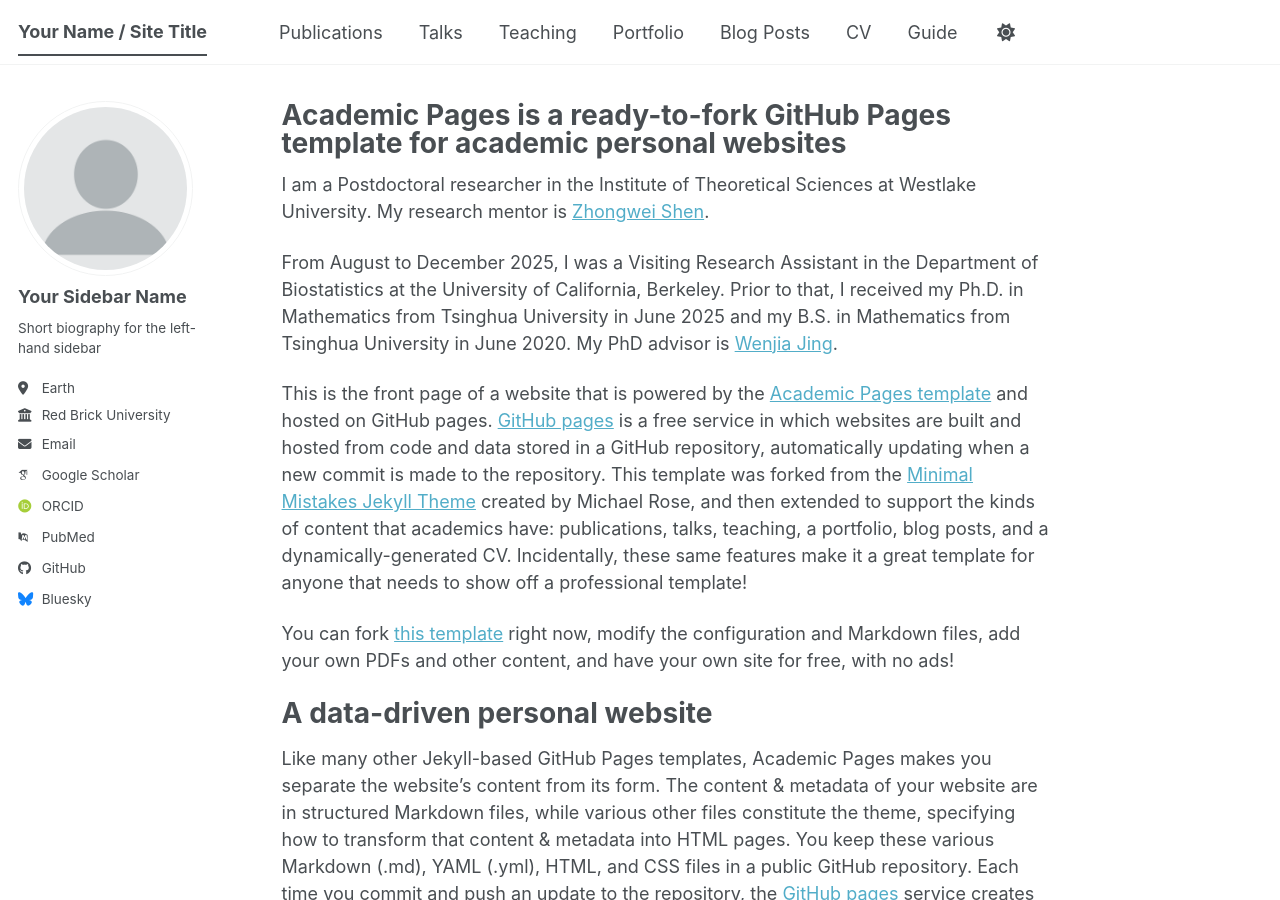
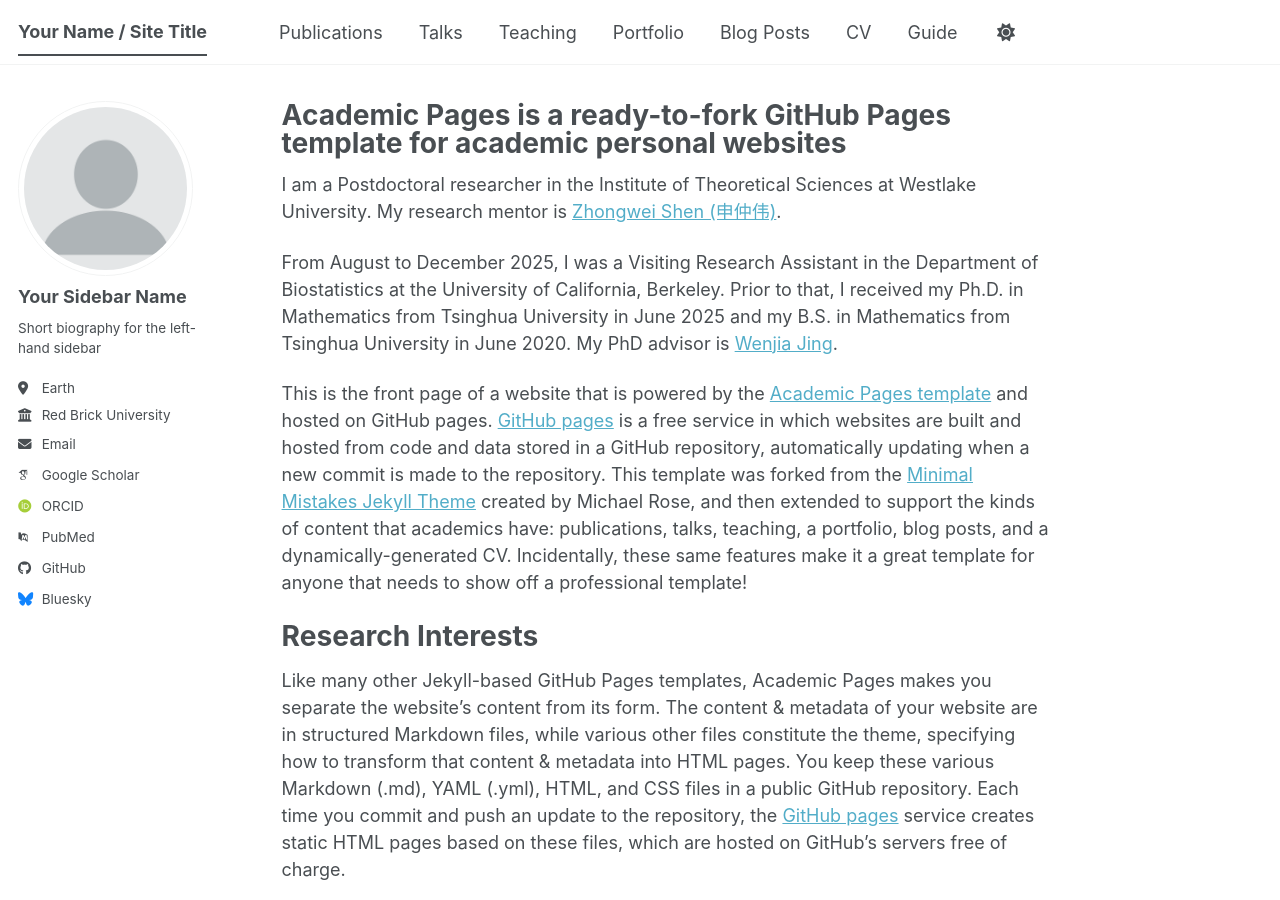
Before and after one commit to XinFu99-droid/xinfu99.github.io, a Jekyll site: the page built from _pages/about.md, in a window 1280 px wide and 900 px high. Built offline with Jekyll 4.4.1, drawn with Linux system fonts in a browser that asks for light colours; some web fonts are replaced; a script bundle is joined from its source files by our own code; library files that are not in the unit come from our copies.

Commit message:
Update about.md

```diff
--- a/_pages/about.md
+++ b/_pages/about.md
@@ -7,15 +7,13 @@ redirect_from:
   - /about.html
 ---
 
-I am a Postdoctoral researcher in the Institute of Theoretical Sciences at Westlake University. My research mentor is [Zhongwei Shen](https://scholar.google.com/citations?user=aS4pZfoAAAAJ&hl=en).
+I am a Postdoctoral researcher in the Institute of Theoretical Sciences at Westlake University. My research mentor is [Zhongwei Shen (申仲伟)](https://scholar.google.com/citations?user=aS4pZfoAAAAJ&hl=en).
 
 From August to December 2025, I was a Visiting Research Assistant in the Department of Biostatistics at the University of California, Berkeley. Prior to that, I received my Ph.D. in Mathematics from Tsinghua University in June 2025 and my B.S. in Mathematics from Tsinghua University in June 2020. My PhD advisor is [Wenjia Jing](https://sites.google.com/view/math-wenjiajing/welcome).
 
 This is the front page of a website that is powered by the [Academic Pages template](https://github.com/academicpages/academicpages.github.io) and hosted on GitHub pages. [GitHub pages](https://pages.github.com) is a free service in which websites are built and hosted from code and data stored in a GitHub repository, automatically updating when a new commit is made to the repository. This template was forked from the [Minimal Mistakes Jekyll Theme](https://mmistakes.github.io/minimal-mistakes/) created by Michael Rose, and then extended to support the kinds of content that academics have: publications, talks, teaching, a portfolio, blog posts, and a dynamically-generated CV. Incidentally, these same features make it a great template for anyone that needs to show off a professional template!
 
- You can fork [this template](https://github.com/academicpages/academicpages.github.io) right now, modify the configuration and Markdown files, add your own PDFs and other content, and have your own site for free, with no ads!
-
-A data-driven personal website
+Research Interests
 ======
 Like many other Jekyll-based GitHub Pages templates, Academic Pages makes you separate the website's content from its form. The content & metadata of your website are in structured Markdown files, while various other files constitute the theme, specifying how to transform that content & metadata into HTML pages. You keep these various Markdown (.md), YAML (.yml), HTML, and CSS files in a public GitHub repository. Each time you commit and push an update to the repository, the [GitHub pages](https://pages.github.com/) service creates static HTML pages based on these files, which are hosted on GitHub's servers free of charge.
 
```
